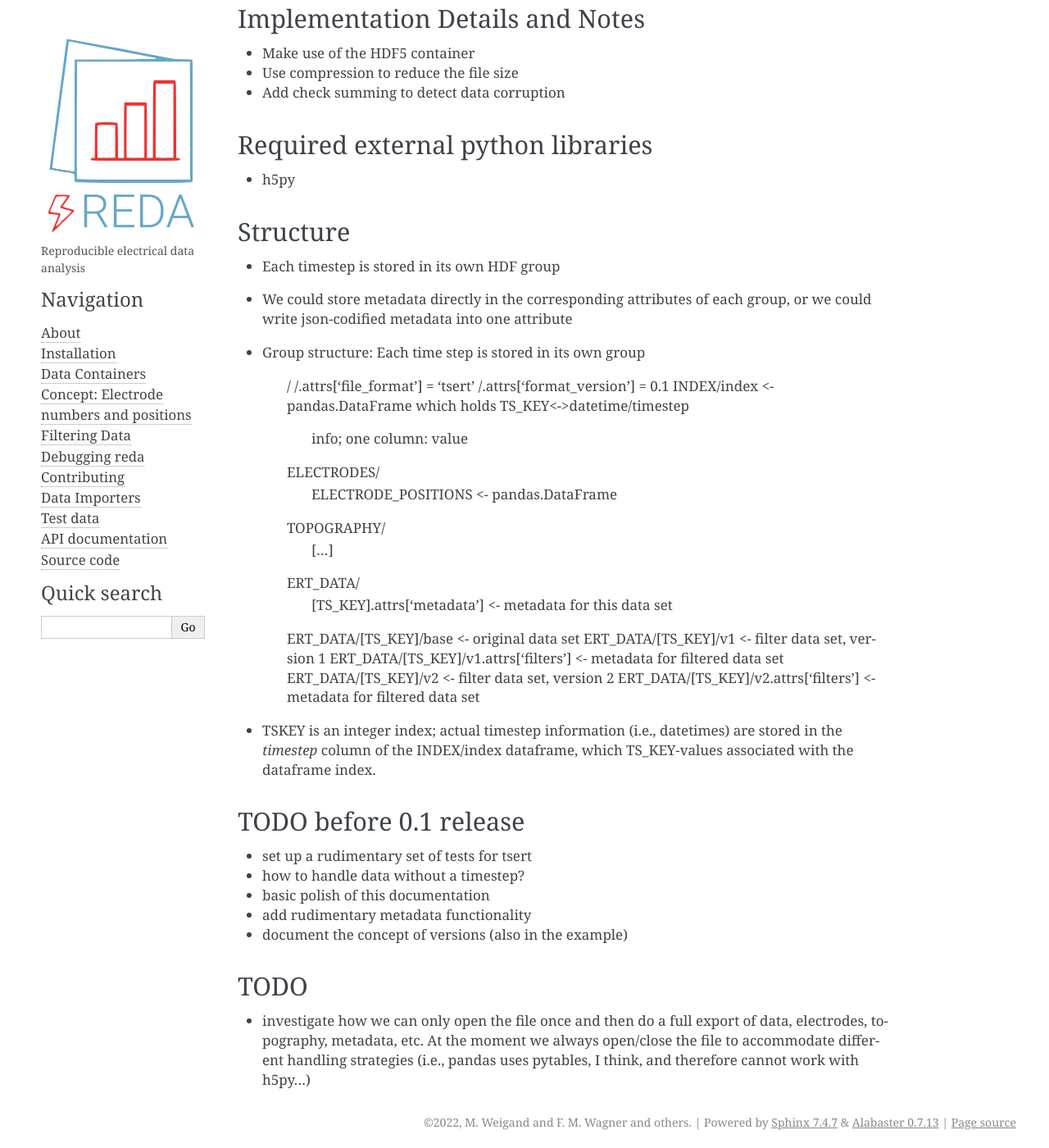
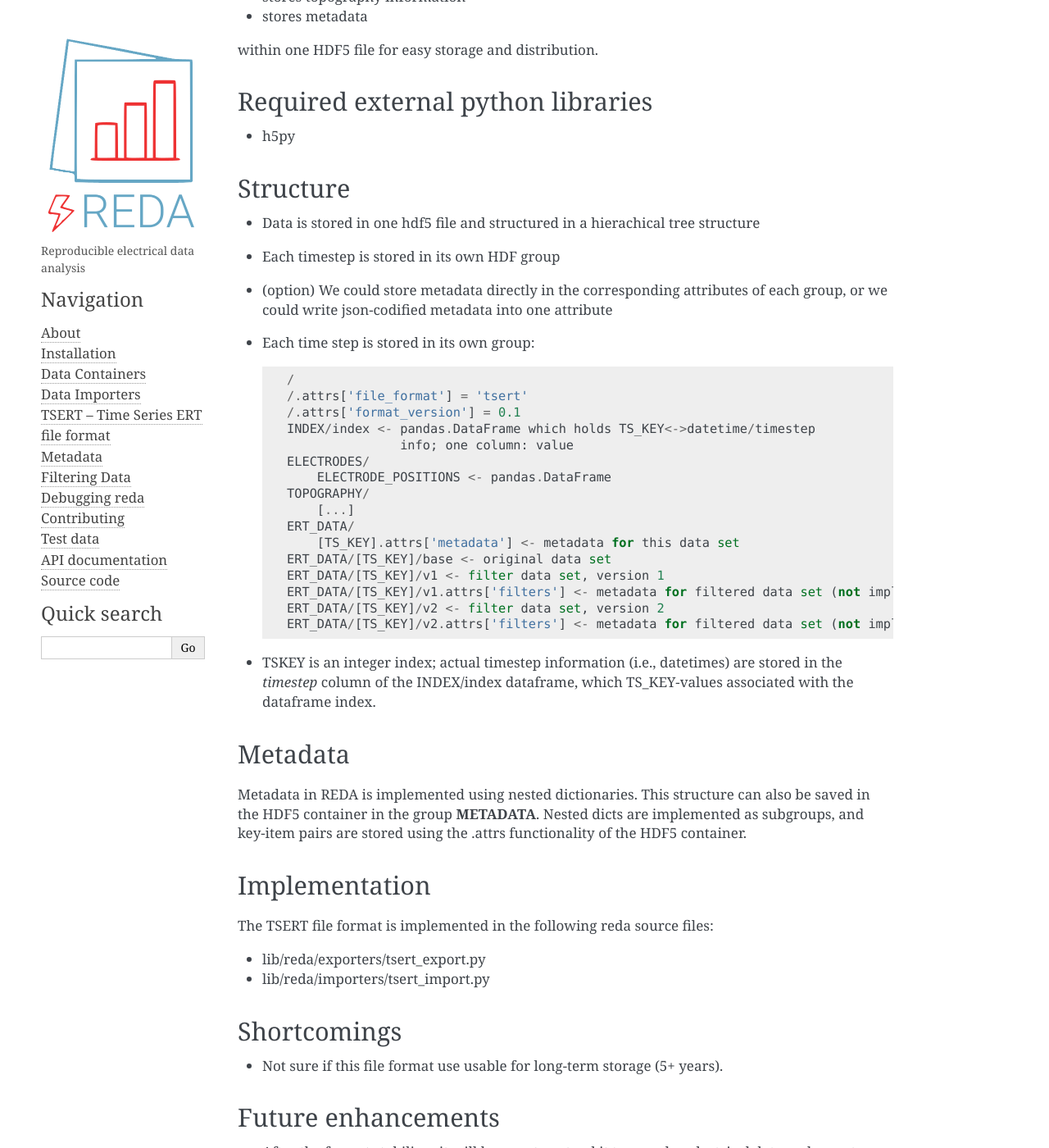
Before and after one commit to geophysics-ubonn/reda, a Sphinx documentation site: the page built from doc/file_formats/example_tsert.rst, in a window 1280 px wide and 1400 px high, scrolled down 749 px. Shown: the whole window at 82% size. Built offline with Sphinx 7.4.7, drawn with Linux system fonts in a browser that asks for light colours; pages that are not in the unit, such as notebooks, are missing from menus; some of the changed text lies outside the part shown.

Commit message:
[doc] a lot of restructuring of the documentation as well as additional documentation

```diff
--- a/doc/concept_electrodes.rst
+++ /dev/null
@@ -1,2 +0,0 @@
-Concept: Electrode numbers and positions
-----------------------------------------
--- a/doc/conf.py
+++ b/doc/conf.py
@@ -14,6 +14,7 @@
 
 # import sys
 # import os
+from sphinx_gallery.sorting import FileNameSortKey
 import matplotlib
 matplotlib.use("Agg")
 
@@ -79,7 +80,9 @@
     'backreferences_dir': '_api',
 
     # Your documented modules. You can use a string or a list of strings
-    'doc_module': 'reda'
+    'doc_module': 'reda',
+
+    'within_subsection_order': FileNameSortKey,
 }
 # Add any paths that contain templates here, relative to this directory.
 templates_path = ['_templates']
--- a/doc/file_formats/example_tsert.rst
+++ b/doc/file_formats/example_tsert.rst
@@ -1,18 +1,13 @@
-Example file format: TSERT -- Time Series ERT
----------------------------------------------
+TSERT -- Time Series ERT file format
+------------------------------------
 
 This is the description of an example file format, highlighting the proposed
 process of describing and implementing new file formats.
 
 .. warning::
 
-   This documentation file for the file format is work in progress!
-
-.. warning::
-
-   This section/file format is work in progress, and used to refine the
-   internals of REDA and the proposed way of developing new file formats. As
-   such it is strongly discourage to actually use this file format.
+   This is an experimental file format subject to constant change. For now no
+   backward compatibility between file format versions ist provided!
 
 Name and aims of the new file format
 ====================================
@@ -23,14 +18,20 @@
 * Investigate how to apply the features of the HDF5 container format to the
   storage of geoelectrical data
 * Investigate how to best store meta data along with the data
-* Make use of compression to reduce the file size
+* Investigate using compression techniques to reduce the file size
 
-Implementation Details and Notes
-================================
+Features
+========
 
-* Make use of the HDF5 container
-* Use compression to reduce the file size
-* Add check summing to detect data corruption
+The TSERT file format
+
+* stores multiple time steps of ERT data
+* stores multiple versions (i.e. filtered/unfiltered) of each data set
+* stores electrode positions
+* stores topography information
+* stores metadata
+
+within one HDF5 file for easy storage and distribution.
 
 Required external python libraries
 ==================================
@@ -40,11 +41,12 @@
 Structure
 =========
 
+* Data is stored in one hdf5 file and structured in a hierachical tree
+  structure
 * Each timestep is stored in its own HDF group
-* We could store metadata directly in the corresponding attributes of each
-  group, or we could write json-codified metadata into one attribute
-* Group structure:
-  Each time step is stored in its own group
+* (option) We could store metadata directly in the corresponding attributes of
+  each group, or we could write json-codified metadata into one attribute
+* Each time step is stored in its own group::
 
     /
     /.attrs['file_format'] = 'tsert'
@@ -59,26 +61,50 @@
         [TS_KEY].attrs['metadata'] <- metadata for this data set
     ERT_DATA/[TS_KEY]/base <- original data set
     ERT_DATA/[TS_KEY]/v1 <- filter data set, version 1
-    ERT_DATA/[TS_KEY]/v1.attrs['filters'] <- metadata for filtered data set
+    ERT_DATA/[TS_KEY]/v1.attrs['filters'] <- metadata for filtered data set (not implemented)
     ERT_DATA/[TS_KEY]/v2 <- filter data set, version 2
-    ERT_DATA/[TS_KEY]/v2.attrs['filters'] <- metadata for filtered data set
+    ERT_DATA/[TS_KEY]/v2.attrs['filters'] <- metadata for filtered data set (not implemented)
+
 * TSKEY is an integer index; actual timestep information (i.e., datetimes) are
   stored in the *timestep* column of the INDEX/index dataframe, which
   TS_KEY-values associated with the dataframe index.
 
-TODO before 0.1 release
-=======================
+Metadata
+========
 
-* set up a rudimentary set of tests for tsert
-* how to handle data without a timestep?
-* basic polish of this documentation
-* add rudimentary metadata functionality
-* document the concept of versions (also in the example)
+Metadata in REDA is implemented using nested dictionaries. This structure can
+also be saved in the HDF5 container in the group **METADATA**. Nested dicts are
+implemented as subgroups, and key-item pairs are stored using the .attrs
+functionality of the HDF5 container.
+
+Implementation
+==============
+
+The TSERT file format is implemented in the following reda source files:
+
+* lib/reda/exporters/tsert_export.py
+* lib/reda/importers/tsert_import.py
+
+Shortcomings
+============
+
+* Not sure if this file format use usable for long-term storage (5+ years).
+
+Future enhancements
+====================
+
+* After the format stabilizes it will be easy to extend it to complex
+  electrical data and even to spectral induced polarization data.
+* It would be nice to extend the versioning to include the journal so one can
+  see how a given version was created from the base version.
 
 TODO
 ====
 
+* set up a rudimentary set of tests for tsert
 * investigate how we can only open the file once and then do a full export of
   data, electrodes, topography, metadata, etc. At the moment we always
   open/close the file to accommodate different handling strategies (i.e.,
   pandas uses pytables, I think, and therefore cannot work with h5py...)
+* Use compression to reduce the file size
+* Add check summing to detect data corruption
--- a/doc/index.rst
+++ b/doc/index.rst
@@ -32,13 +32,11 @@
 
     about.rst
     installation.rst
-    data_containers.rst
-    concept_electrodes.rst
+    concepts_and_internals.rst
     filtering.rst
     _examples/index.rst
     debugging.rst
     contributing.rst
-    importers.rst
     test_data.rst
     api.rst
     Source code <https://github.com/geophysics-ubonn/reda>
--- /dev/null
+++ b/doc/metadata.rst
@@ -0,0 +1,35 @@
+Metadata
+========
+
+Metadata is an important aspect of geophysical data. At this point REDA has
+rudimentary support for associating metadata with a given data set using
+(nested) dictionaries. Each container is instantiated with an empty dictionary
+that can be filled with arbitrary metadata entries in the form of key-value
+pairs. Subgroups can be included by using additional dictionaries as values of
+certain keys.
+
+Here is an example using the ERT data container::
+
+    import reda
+    ert = reda.ERT()
+    # as this point ert.metadata is an empty dictionary
+    ert.metadata['measurement_device'] = 'IRIS Syscal Pro 48 ch'
+    ert.metadata['person_responsible'] = 'Maximilian Weigand'
+    ert.metadata['nr_electrodes'] = 48
+    ert.metadata['electrode_spacing'] = 1
+    # lets add a subgroup containing device-specific information
+    ert.metadata['device_specific'] = {
+        'max_current': 2,
+        'memory_block': 2567,
+    }
+
+
+Saving and loading
+^^^^^^^^^^^^^^^^^^
+
+Metadata can be saved and loaded directly using json-encoded text files, or by
+using file formats that support metadata storage (such as the TSERT file
+format).
+
+Each container holds the functions **.save_metadata** and **.load_metadata**
+that can be used for on-disc storage.
```
Also changed, not shown: doc/about.rst (+8 -0 lines), doc/concepts_and_internals.rst (added, +8 -0 lines), doc/file_formats.rst (added, +7 -0 lines).
